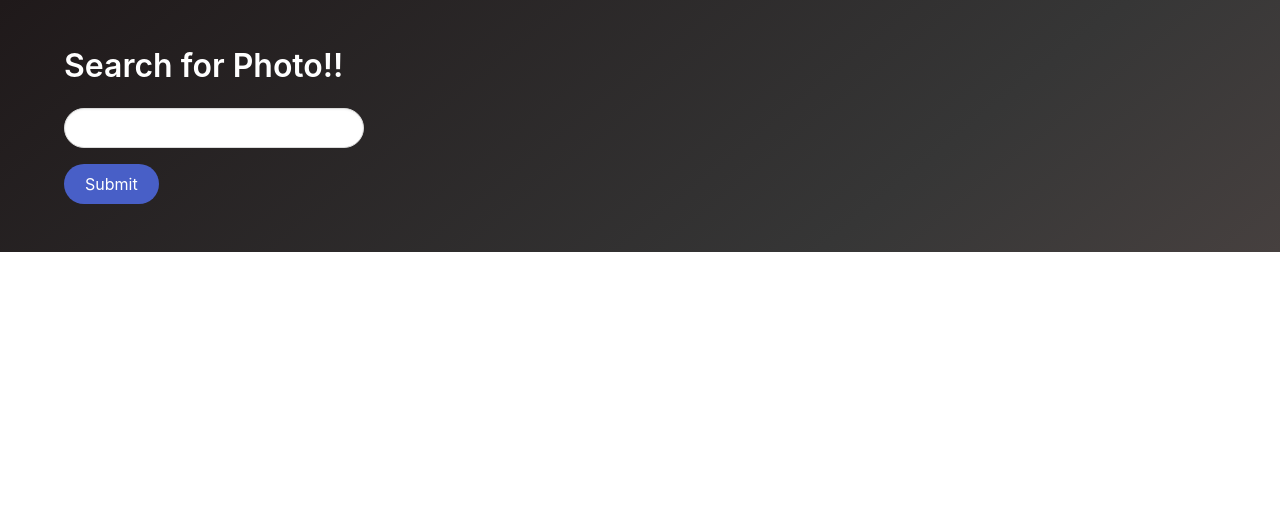
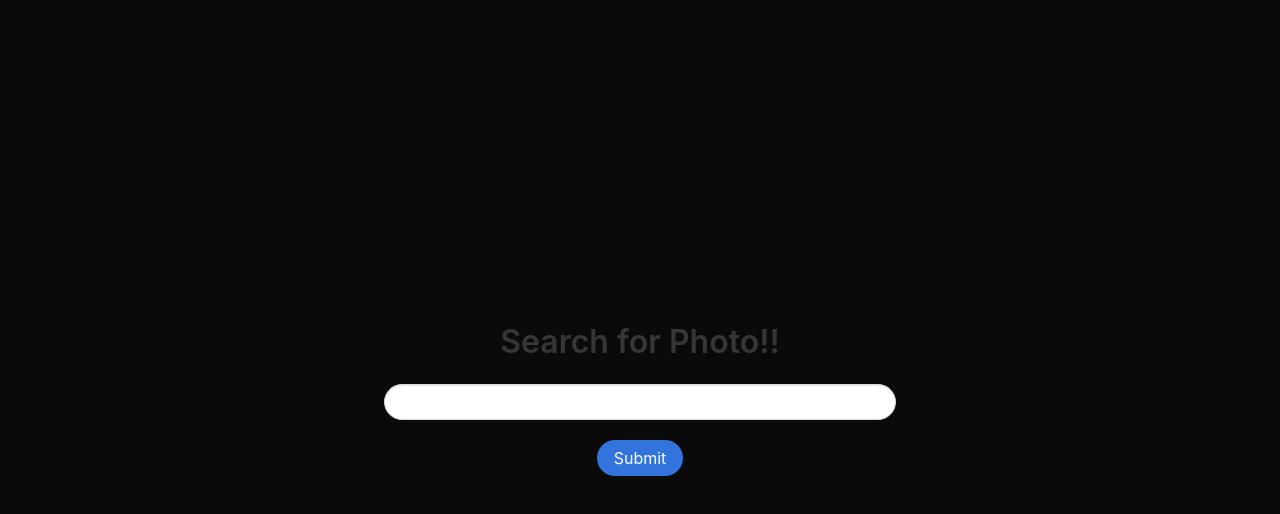
Before and after one commit to riteshprk/serverless-functions, a website: page index.html in a window 1280 px wide. Drawn offline with nearby package versions, Linux system fonts and the light colour scheme.

Commit message:
style modified

```diff
--- a/index.html
+++ b/index.html
@@ -5,21 +5,32 @@
   <meta charset="utf-8">
   <meta name="viewport" content="width=device-width, initial-scale=1">
   <title>Search for Photo</title>
-  <link rel="stylesheet" href="https://cdn.jsdelivr.net/npm/bulma@0.9.0/css/bulma.min.css">
+  <link rel="stylesheet" href="https://cdnjs.cloudflare.com/ajax/libs/bulma/0.7.0/css/bulma.min.css">
+  <script defer src="https://use.fontawesome.com/releases/v5.0.7/js/all.js"></script>
+  <!-- <link rel="stylesheet" href="styles/debug.css"> -->
+  <style>
+    .center {
+      display: flex;
+      justify-content: center;
+      align-items: center;
+    }
+  </style>
 
 </head>
 
 <body>
-  <section class="hero is-dark is-bold">
+  <section class="hero is-fullheight has-background-black">
     <div class="hero-body">
       <div class="container">
-        <h1 class="title">Search for Photo!!</h1>
+        <h1 class="title center">Search for Photo!!</h1>
         <form action='.netlify/functions/search' method="POST">
 
           <label for="query"></label>
-          <input class="input is-rounded" style="width:300px;" type="text" id="query" name="query" />
-          <div>
-            <button class="button is-link is-rounded mt-4 is-centered">Submit</button>
+          <div class="center">
+            <input class="input is-rounded center" style="max-width: 512px;" type="text" id="query" name="query" />
+          </div>
+          <div class="center" style="margin-top: 20px;">
+            <button class="button is-link is-rounded">Submit</button>
           </div>
         </form>
       </div>
--- /dev/null
+++ b/styles/debug.css
@@ -0,0 +1,8 @@
+/*! debug.css | MIT License | zaydek.github.com/debug.css */
+*:not(path):not(g) {
+	color:                    hsla(210, 100%, 100%, 0.9) !important;
+	background:               hsla(210, 100%,  50%, 0.5) !important;
+	outline:    solid 0.25rem hsla(210, 100%, 100%, 0.5) !important;
+
+	box-shadow: none !important;
+}
```
